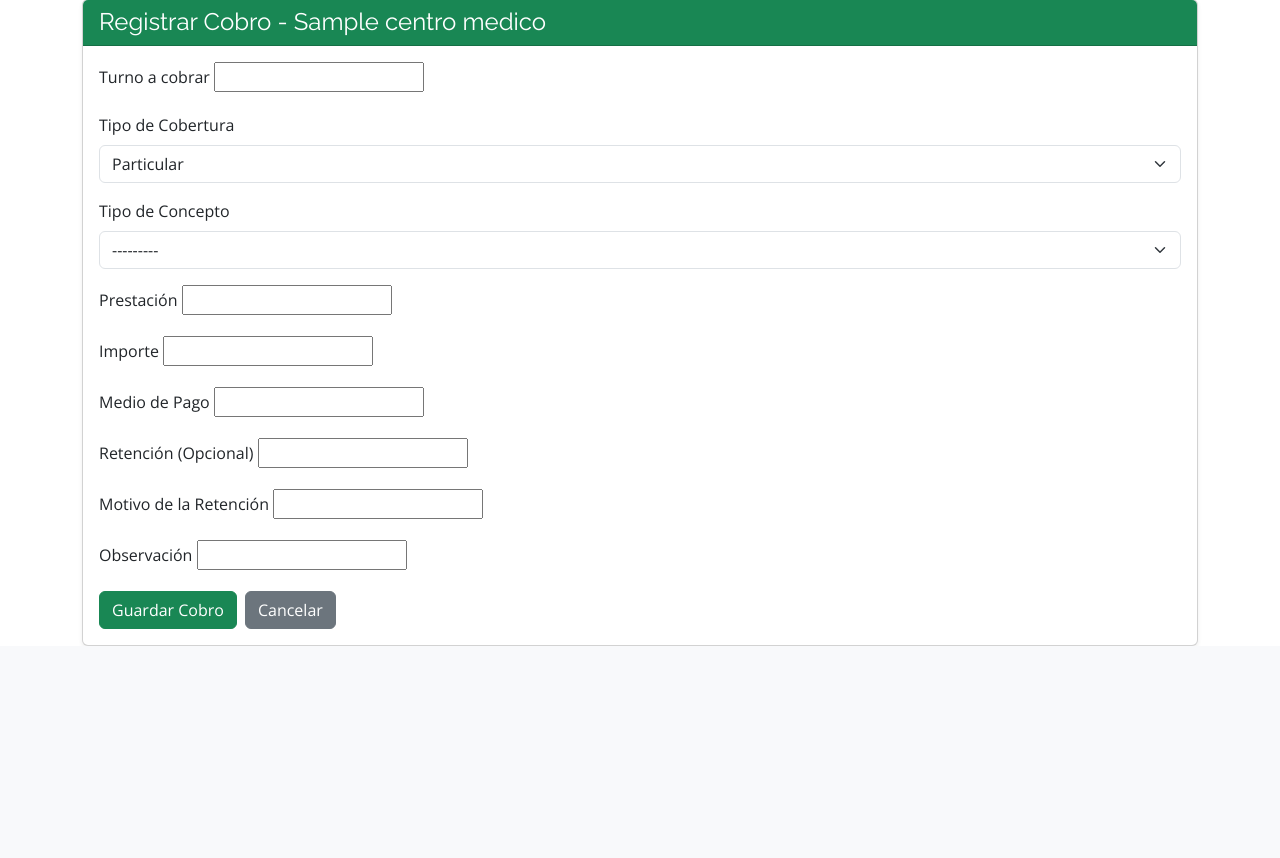
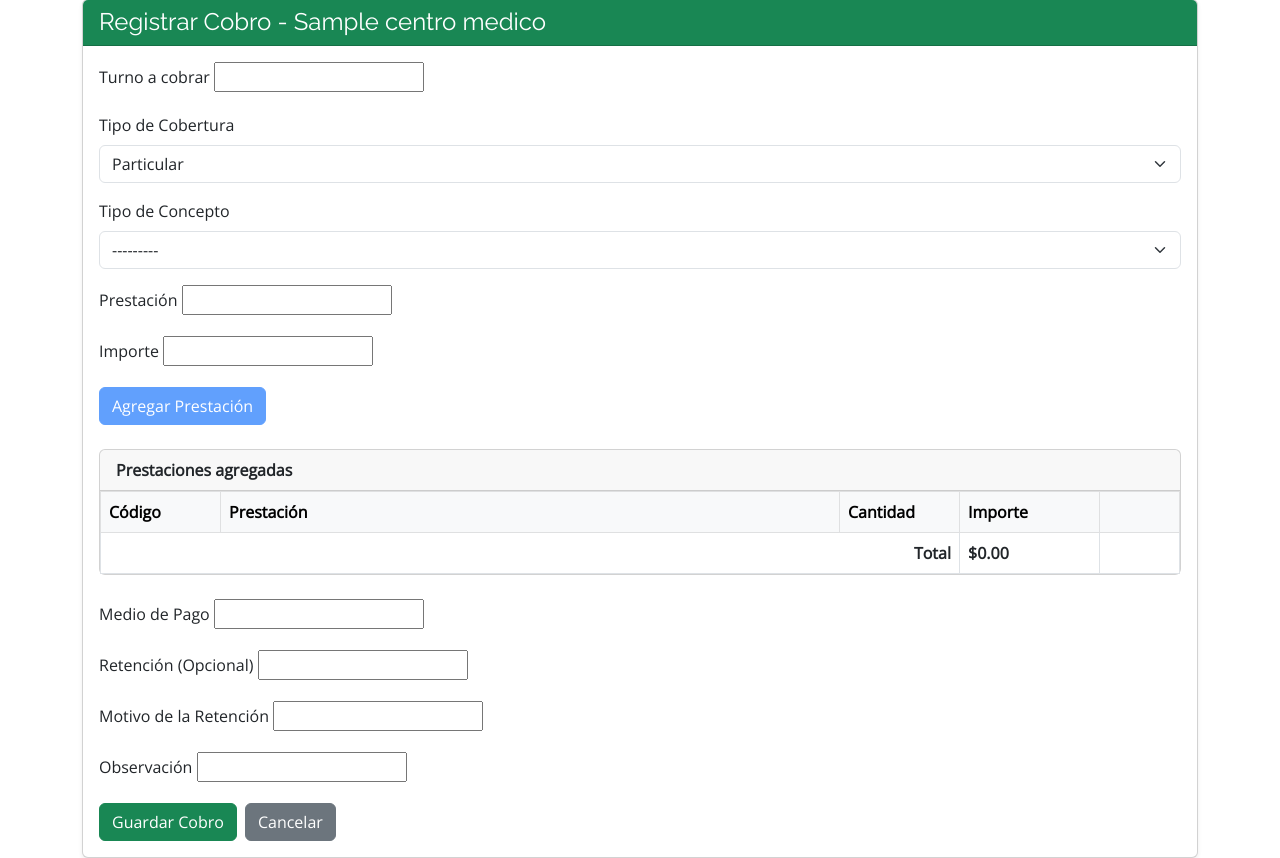
Before and after one commit to Santoni07/SanMartinConsultorio, a Django app: template caja/templates/caja/registrar_cobro.html in a window 1280 px wide. Shown: the part 165-1023 px from the top of the page. Before the commit the page ends 811 px from the top, so only its background shows below. Run offline with Django 5.2, Linux system fonts and the light colour scheme; the template is opened without the code that fills it: most values are stand-ins (such as "Sample title", 1, 10 or a date in 2020); form fields are guessed from the names that the template uses; lists and menus that the app fills with data are empty; some libraries are stand-ins or nearby versions.

Commit message:
(feat) Creacion modelo DetalleMovimientoCaja  y modificacion del html  registrarCobro

```diff
--- a/caja/templates/caja/registrar_cobro.html
+++ b/caja/templates/caja/registrar_cobro.html
@@ -127,7 +127,104 @@
                     {{ form.importe_particular }}
 
                 </div>
+                <!-- ========================= -->
+<!-- AGREGAR PRESTACIÓN -->
+<!-- ========================= -->
 
+<div class="mb-4">
+
+    <button
+        type="button"
+        class="btn btn-primary"
+        id="btn_agregar_prestacion"
+        disabled>
+
+        Agregar Prestación
+
+    </button>
+
+</div>
+
+<!-- ========================= -->
+<!-- PRESTACIONES AGREGADAS -->
+<!-- ========================= -->
+
+<div class="card mb-4">
+
+    <div class="card-header">
+
+        <strong>
+            Prestaciones agregadas
+        </strong>
+
+    </div>
+
+    <div class="card-body p-0">
+
+        <table
+            class="table table-bordered table-hover mb-0"
+            id="tabla_prestaciones">
+
+            <thead class="table-light">
+
+                <tr>
+
+                    <th style="width:120px">
+                        Código
+                    </th>
+
+                    <th>
+                        Prestación
+                    </th>
+
+                    <th style="width:120px">
+                        Cantidad
+                    </th>
+
+                    <th style="width:140px">
+                        Importe
+                    </th>
+
+                    <th style="width:80px">
+
+                    </th>
+
+                </tr>
+
+            </thead>
+
+            <tbody>
+
+            </tbody>
+
+            <tfoot>
+
+                <tr>
+
+                    <th colspan="3"
+                        class="text-end">
+
+                        Total
+
+                    </th>
+
+                    <th id="total_general">
+
+                        $0.00
+
+                    </th>
+
+                    <th></th>
+
+                </tr>
+
+            </tfoot>
+
+        </table>
+
+    </div>
+
+</div>
                 <!-- ========================= -->
                 <!-- MEDIO DE PAGO -->
                 <!-- ========================= -->
@@ -304,4 +401,161 @@ document.addEventListener('DOMContentLoaded', function () {
 
 </script>
 
+<script>
+
+document.addEventListener("DOMContentLoaded", function () {
+
+    const btnAgregar = document.getElementById("btn_agregar_prestacion");
+
+    const prestacion = document.getElementById("id_concepto_facturacion");
+
+    const importe = document.getElementById("id_importe_particular");
+
+    const tabla = document.querySelector(
+        "#tabla_prestaciones tbody"
+    );
+
+    const total = document.getElementById(
+        "total_general"
+    );
+
+    let prestaciones = [];
+
+    // ==========================================
+    // HABILITAR BOTÓN
+    // ==========================================
+
+    prestacion.addEventListener("change", function () {
+
+        btnAgregar.disabled = !this.value;
+
+    });
+
+    // ==========================================
+    // AGREGAR PRESTACIÓN
+    // ==========================================
+
+    btnAgregar.addEventListener("click", function () {
+
+        const id = prestacion.value;
+
+        if (!id)
+            return;
+
+        // evitar duplicados
+
+        const existe = prestaciones.find(p => p.id == id);
+
+        if (existe){
+
+            existe.cantidad++;
+
+            renderTabla();
+
+            return;
+
+        }
+
+        const texto =
+            prestacion.options[
+                prestacion.selectedIndex
+            ].text;
+
+        const partes = texto.split(" - ");
+
+        prestaciones.push({
+
+            id: id,
+
+            codigo: partes[0],
+
+            descripcion: partes.slice(1).join(" - "),
+
+            cantidad: 1,
+
+            importe: parseFloat(
+                importe.value || 0
+            )
+
+        });
+
+        renderTabla();
+
+    });
+
+    // ==========================================
+    // RENDER
+    // ==========================================
+
+    function renderTabla(){
+
+        tabla.innerHTML = "";
+
+        let totalGeneral = 0;
+
+        prestaciones.forEach(function(item,index){
+
+            totalGeneral +=
+                item.cantidad * item.importe;
+
+            tabla.innerHTML += `
+
+                <tr>
+
+                    <td>${item.codigo}</td>
+
+                    <td>${item.descripcion}</td>
+
+                    <td class="text-center">
+
+                        ${item.cantidad}
+
+                    </td>
+
+                    <td class="text-end">
+
+                        $ ${(item.cantidad * item.importe).toFixed(2)}
+
+                    </td>
+
+                    <td class="text-center">
+
+                        <button
+                            type="button"
+                            class="btn btn-danger btn-sm"
+                            onclick="eliminarPrestacion(${index})">
+
+                            ×
+
+                        </button>
+
+                    </td>
+
+                </tr>
+
+            `;
+
+        });
+
+        total.innerHTML =
+            "$ " + totalGeneral.toFixed(2);
+
+    }
+
+    // ==========================================
+    // ELIMINAR
+    // ==========================================
+
+    window.eliminarPrestacion = function(index){
+
+        prestaciones.splice(index,1);
+
+        renderTabla();
+
+    }
+
+});
+
+</script>
+
 {% endblock %}
```
Also changed, not shown: caja/models.py (+112 -0 lines).
